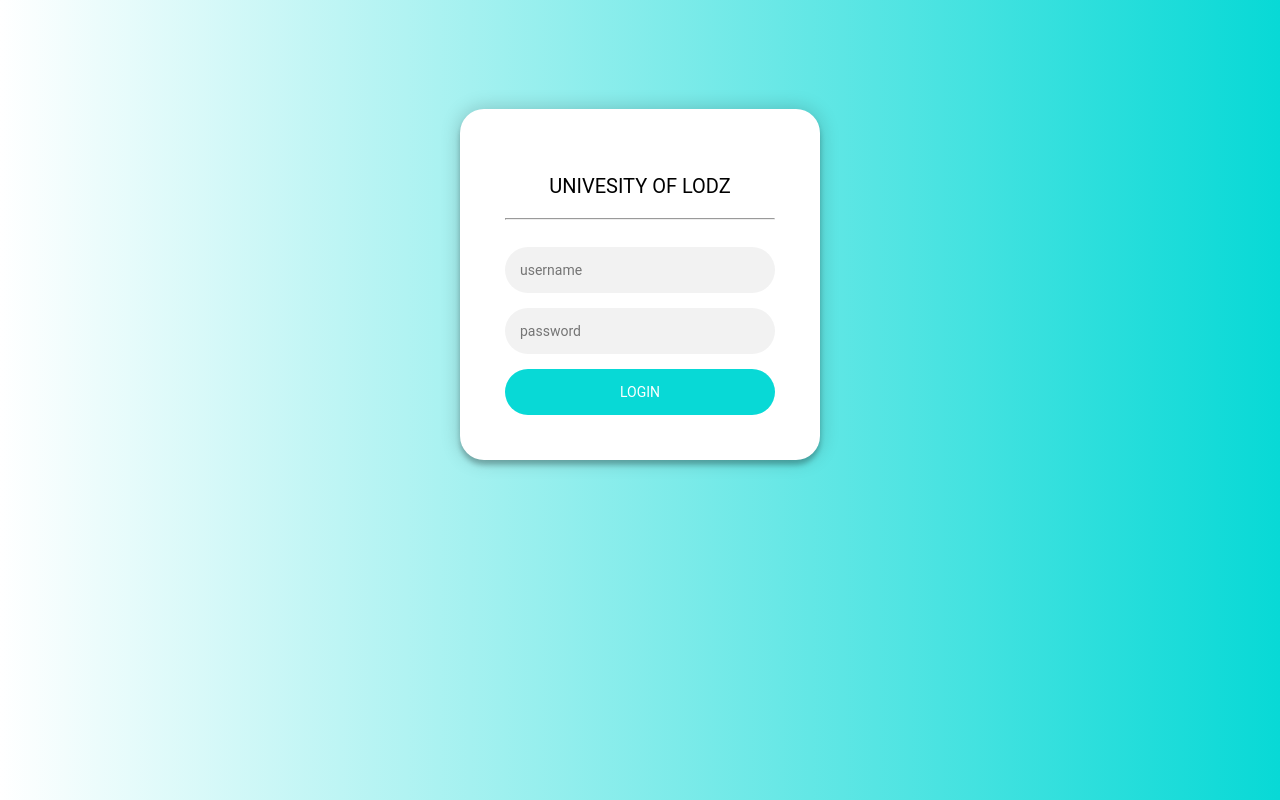
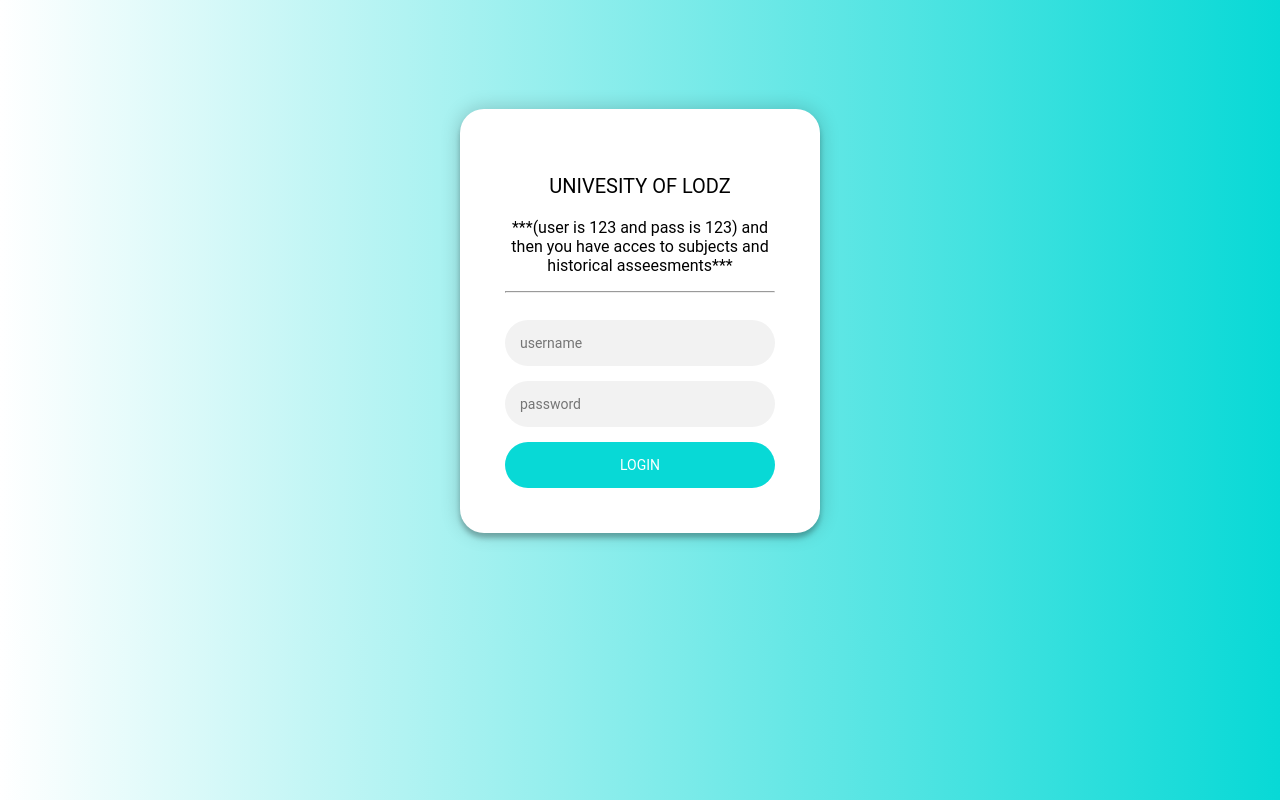
Before and after one commit to robertomape/webife, a plain HTML site: page html/login.html in a window 1280 px wide. Drawn offline with Linux system fonts and the light colour scheme.

Commit message:
Update login.html

```diff
--- a/html/login.html
+++ b/html/login.html
@@ -14,6 +14,7 @@
     <div class="login-page">
         <div class="form">
             <p class="titulo">UNIVESITY OF LODZ</p>
+            <p>***(user is 123 and pass is 123) and then you have acces to subjects and historical asseesments***</p>
 
             <hr>
             <br>
```
